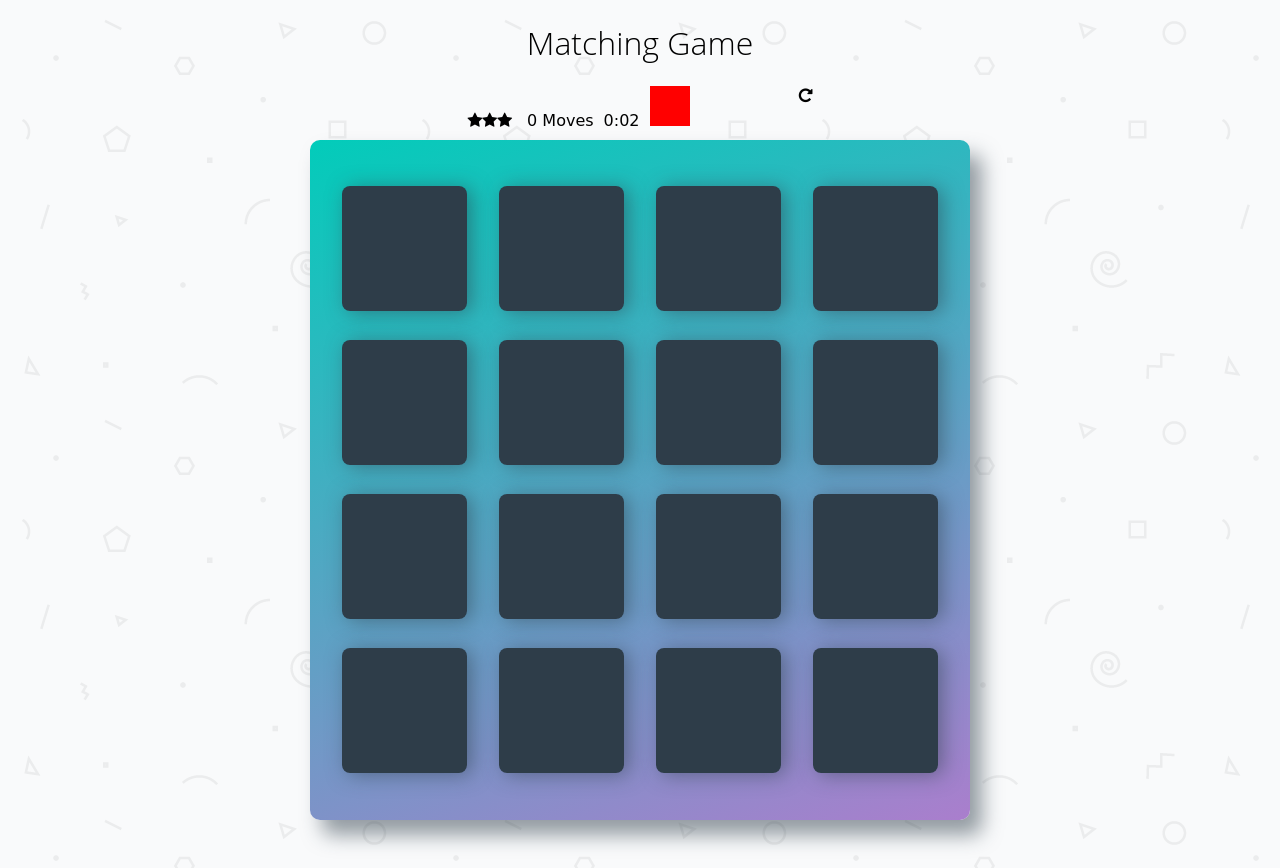
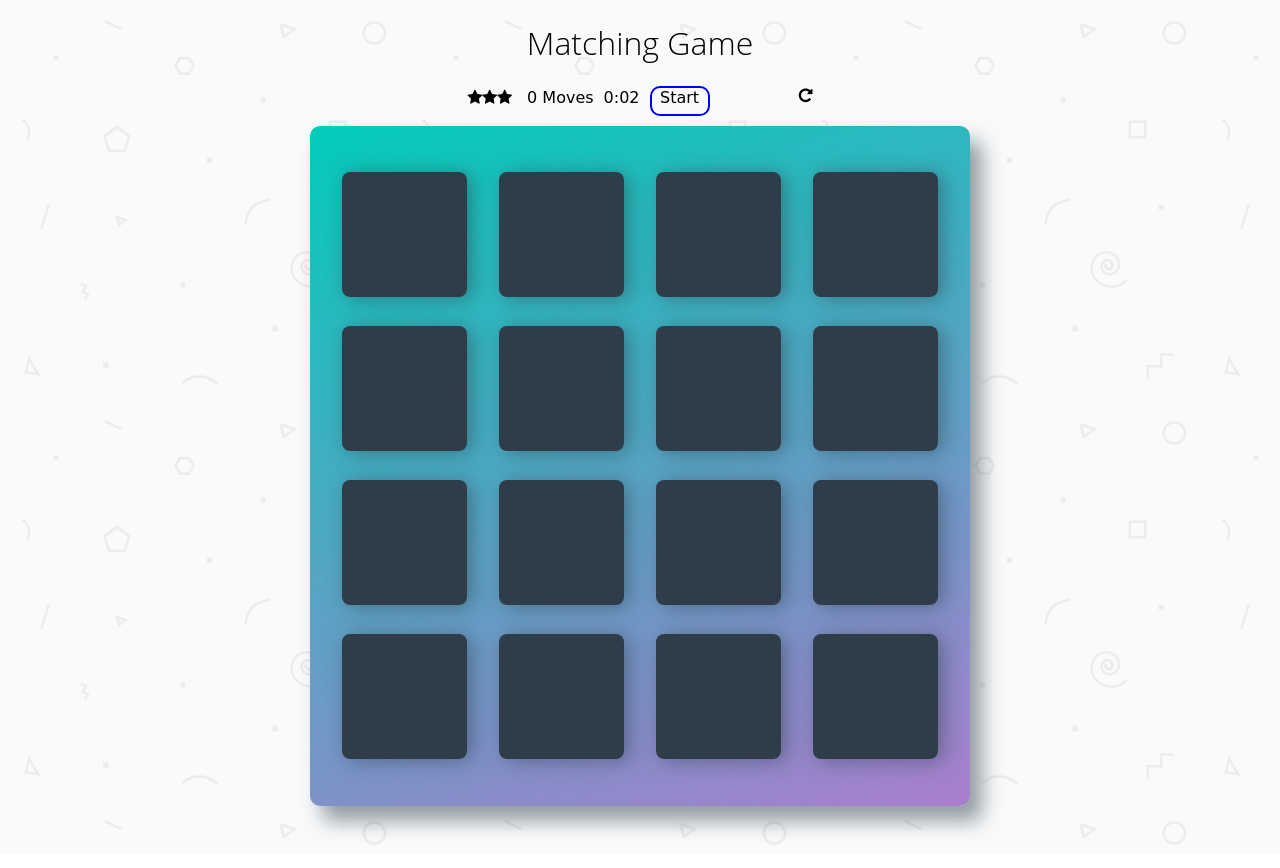
Before and after one commit to spark72018/memory-game, a website: page index.html in a window 1280 px wide. Both pictures are taken after a click on the element 669 px from the left and 105 px from the top of the page. Drawn offline with Linux system fonts and the light colour scheme; a web font is replaced by a local one.

Commit message:
styled start button styling

```diff
--- a/css/app.css
+++ b/css/app.css
@@ -147,10 +147,16 @@ h1 {
 }
 
 .score-panel .start {
+  text-align: center;
   display: inline-block;
-  height: 40px;
-  width: 40px;
-  background-color: red;
+  border: 2px solid blue;
+  border-radius: 10px;
+  height: 30px;
+  width: 60px;
+}
+
+.score-panel .start::after {
+  content: "Start";
 }
 
 .score-panel .move-right {
--- a/transpiled-js/app.js
+++ b/transpiled-js/app.js
@@ -93,6 +93,8 @@ function _classCallCheck(instance, Constructor) { if (!(instance instanceof Cons
       key: 'makeStartButton',
       value: function makeStartButton() {
         var startButton = document.createElement('div');
+
+        // startButton.innerText = 'Start';
 
         setCssClass('move-right start')(startButton);
 
@@ -282,6 +284,11 @@ function _classCallCheck(instance, Constructor) { if (!(instance instanceof Cons
     return Deck;
   }();
 
+  // this class is used to create objects that will
+  // emit custom events and run all functions(listeners)
+  // associated with that event
+
+
   var Emitter = function () {
     function Emitter() {
       var events = arguments.length > 0 && arguments[0] !== undefined ? arguments[0] : {};
@@ -394,8 +401,10 @@ function _classCallCheck(instance, Constructor) { if (!(instance instanceof Cons
     function GameController() {
       _classCallCheck(this, GameController);
 
-      this.matchEmitter = new Emitter();
+      this.eventEmitter = new Emitter();
     }
+    // Object, Array -> HtmlElement (ul)
+
 
     _createClass(GameController, [{
       key: 'makeDeck',
@@ -410,6 +419,8 @@ function _classCallCheck(instance, Constructor) { if (!(instance instanceof Cons
 
         currentState.playingGame = !playingGame;
       }
+      // Object -> Boolean
+
     }, {
       key: 'checkIfGameWon',
       value: function checkIfGameWon(_ref2) {
@@ -480,7 +491,7 @@ function _classCallCheck(instance, Constructor) { if (!(instance instanceof Cons
       value: function resetGame(timer, state, view) {
         var _this2 = this;
 
-        this.matchEmitter = new Emitter();
+        this.eventEmitter = new Emitter();
 
         timer.resetTimer(state);
 
@@ -532,7 +543,7 @@ function _classCallCheck(instance, Constructor) { if (!(instance instanceof Cons
           return viewObj.renderTimerValue(timerObj.getTimeElapsedString(currentState.secondsElapsed), timerElement);
         });
 
-        this.matchEmitter.on('successfulMatch', function () {
+        this.eventEmitter.on('successfulMatch', function () {
           _this3.setSuccessMatches(currentState, ++currentState.numSuccessMatches);
           var gameWon = _this3.checkIfGameWon(currentState);
           if (gameWon) {
@@ -543,11 +554,11 @@ function _classCallCheck(instance, Constructor) { if (!(instance instanceof Cons
         // TODO: check if at limit for star degredation
         // if it is change star rating
         // render new stars
-        this.matchEmitter.on('failedMatch', function () {
+        this.eventEmitter.on('failedMatch', function () {
           _this3.setFailedMatches(currentState, ++currentState.numFailedMatches);
         });
 
-        this.matchEmitter.on('moveMade', function () {
+        this.eventEmitter.on('moveMade', function () {
           _this3.setMovesMade(currentState, ++currentState.numMovesMade);
           viewObj.renderNumMovesMade('' + currentState.numMovesMade, _this3.getMovesElement());
         });
@@ -573,7 +584,7 @@ function _classCallCheck(instance, Constructor) { if (!(instance instanceof Cons
         var currentState = stateObj.currentState;
         var playingGame = currentState.playingGame,
             currentlyAnimating = currentState.currentlyAnimating;
-        // UNCOMMENT WHEN FINISHED
+
 
         if (!playingGame || currentlyAnimating) {
           return;
@@ -607,8 +618,8 @@ function _classCallCheck(instance, Constructor) { if (!(instance instanceof Cons
           return this.setFirstCardPickedIcon(currentState, firstCardIcon);
         }
 
-        // only increment moves if user is on second pick
-        this.matchEmitter.emit('moveMade');
+        // only increment moves if user just picked second card
+        this.eventEmitter.emit('moveMade');
 
         // store reference to <i> tag containing icon className
         var secondCardPickedIcon = target.previousSibling.firstChild;
@@ -619,7 +630,7 @@ function _classCallCheck(instance, Constructor) { if (!(instance instanceof Cons
 
         var cardsAreMatch = firstCardIconValue === secondCardIconValue;
 
-        // card element that contains both back and front faces is
+        // Element that contains both back and front card faces is
         // grandparent of icon tag that contains card value
         var cards = cardsPicked.map(function (iconTag) {
           return iconTag.parentNode.parentNode;
@@ -628,7 +639,7 @@ function _classCallCheck(instance, Constructor) { if (!(instance instanceof Cons
         if (cardsAreMatch) {
           setCardsAsMatched.apply(undefined, _toConsumableArray(cards));
 
-          this.matchEmitter.emit('successfulMatch');
+          this.eventEmitter.emit('successfulMatch');
         } else {
           animateFailedMatch.apply(undefined, _toConsumableArray(cards));
 
@@ -637,7 +648,7 @@ function _classCallCheck(instance, Constructor) { if (!(instance instanceof Cons
             return flip.apply(undefined, _toConsumableArray(cards));
           }, 1500);
 
-          this.matchEmitter.emit('failedMatch');
+          this.eventEmitter.emit('failedMatch');
         }
 
         this.setFirstCardPickedIcon(currentState, null);
```
Also changed, not shown: es6-js/app.js (+7 -2 lines), index.html (+0 -87 lines).
